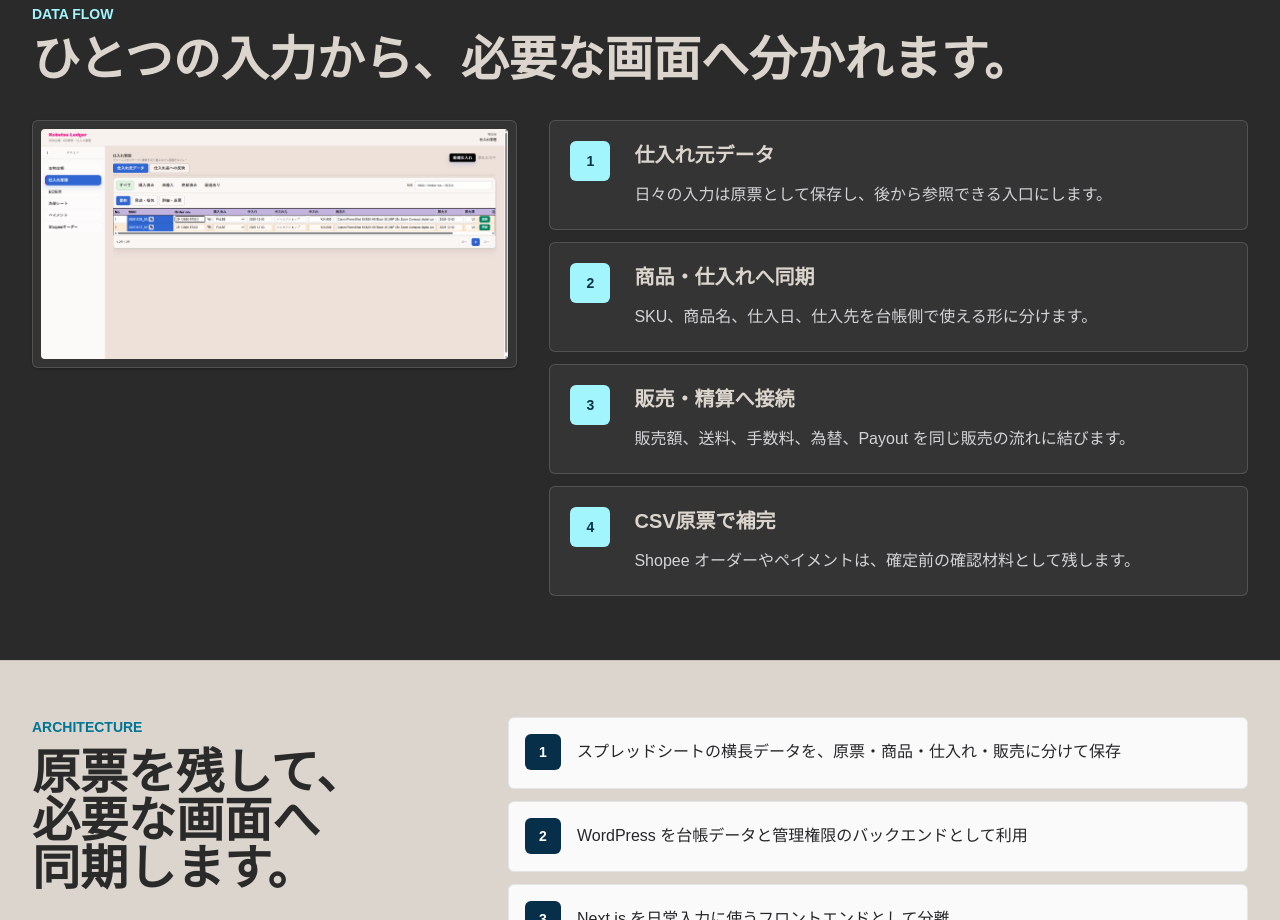
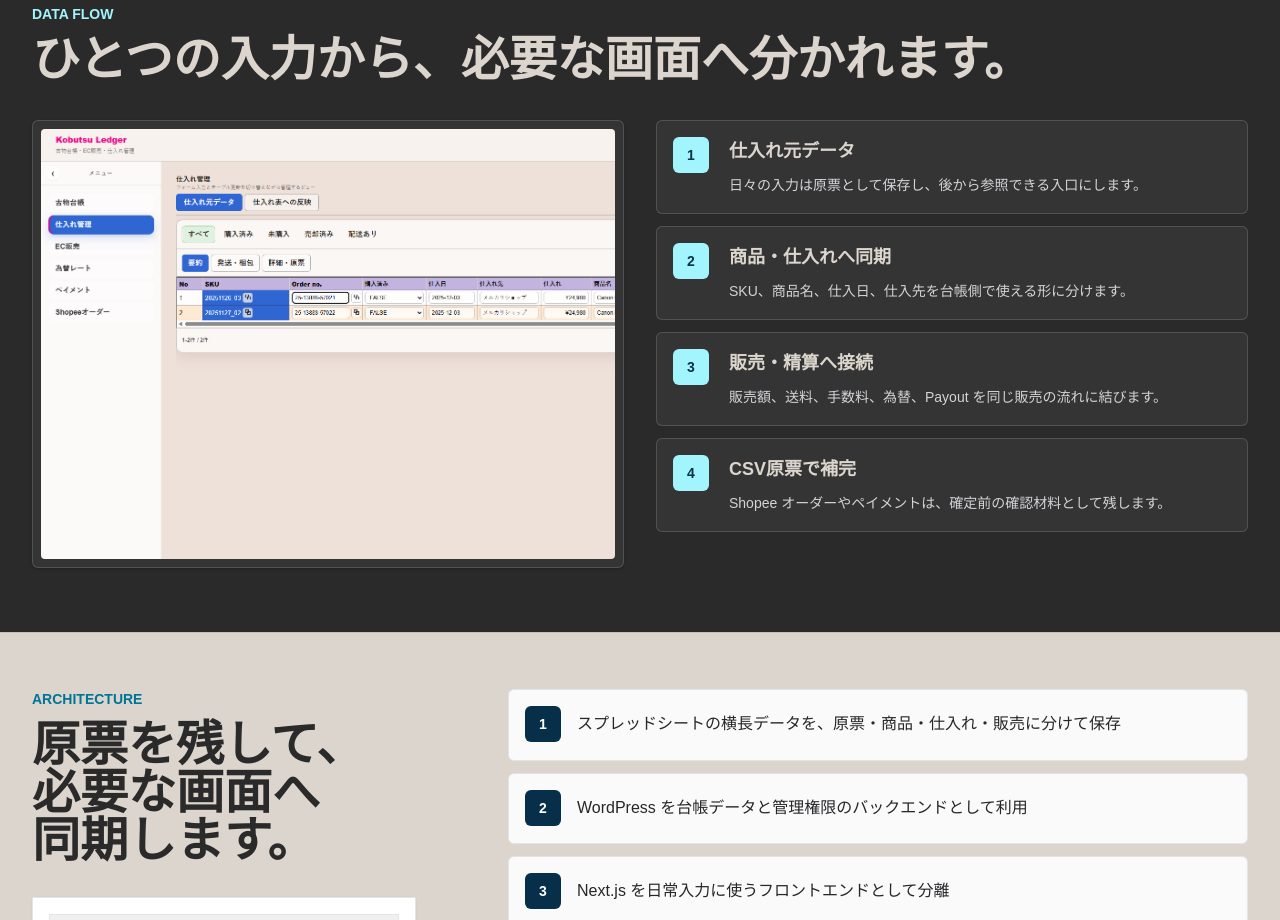
Before and after one commit to muu-ima/portfolio, a Next.js app: page /works/kobutsu-ledger-system in a window 1280 px wide. Shown: the part 3560-4480 px from the top of the page. Built offline with nearby package versions, Linux system fonts and the light colour scheme; a web font is replaced by a local one.

Commit message:
Balance ledger data flow columns

```diff
--- a/app/works/kobutsu-ledger-system/page.tsx
+++ b/app/works/kobutsu-ledger-system/page.tsx
@@ -344,29 +344,29 @@ export default function KobutsuLedgerSystemPage() {
               </h2>
             </div>
 
-            <div className="mt-9 grid gap-8 lg:grid-cols-[0.82fr_1.18fr] lg:items-start">
+            <div className="mt-9 grid gap-8 lg:grid-cols-[1fr_1fr] lg:items-start">
               <figure className="overflow-hidden rounded-md border border-white/15 bg-white/5 p-2 shadow-sm shadow-black/20">
                 <Image
                   src="/kobutsu-ledger/ledger-editing.png"
                   alt="仕入れ管理画面のスクリーンショット"
                   width={1920}
                   height={943}
-                  sizes="(min-width: 1024px) 420px, 100vw"
-                  className="h-auto w-full rounded-sm object-cover"
+                  sizes="(min-width: 1024px) 680px, 100vw"
+                  className="h-auto min-h-[340px] w-full rounded-sm object-cover object-left-top lg:min-h-[430px]"
                 />
               </figure>
               <div className="grid gap-3">
                 {dataFlow.map((item, index) => (
                   <article
                     key={item.title}
-                    className="grid gap-4 rounded-md border border-white/15 bg-white/5 p-4 sm:grid-cols-[3rem_1fr] sm:p-5"
+                    className="grid gap-3 rounded-md border border-white/15 bg-white/5 p-4 sm:grid-cols-[2.75rem_1fr]"
                   >
-                    <span className="flex h-10 w-10 items-center justify-center rounded-md bg-cyan-200 text-sm font-semibold text-[#083344]">
+                    <span className="flex h-9 w-9 items-center justify-center rounded-md bg-cyan-200 text-sm font-semibold text-[#083344]">
                       {index + 1}
                     </span>
                     <div>
-                      <h3 className="text-xl font-semibold tracking-normal">{item.title}</h3>
-                      <p className="mt-3 text-base leading-7 text-zinc-300">
+                      <h3 className="text-lg font-semibold tracking-normal">{item.title}</h3>
+                      <p className="mt-2 text-sm leading-6 text-zinc-300">
                         {item.description}
                       </p>
                     </div>
```
